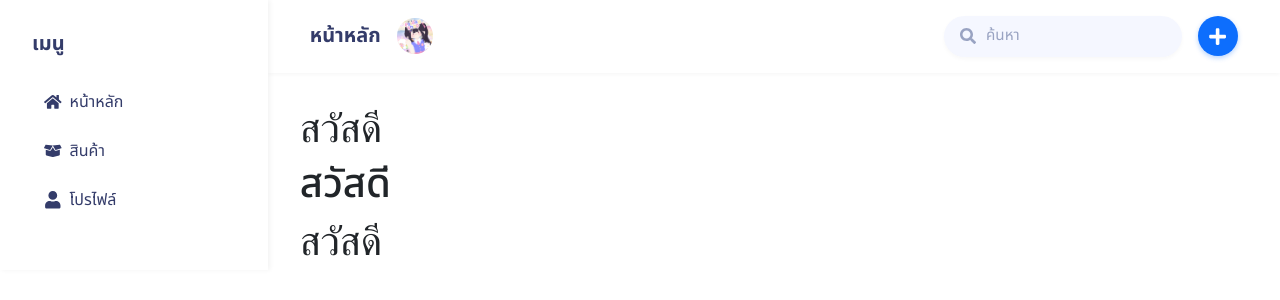
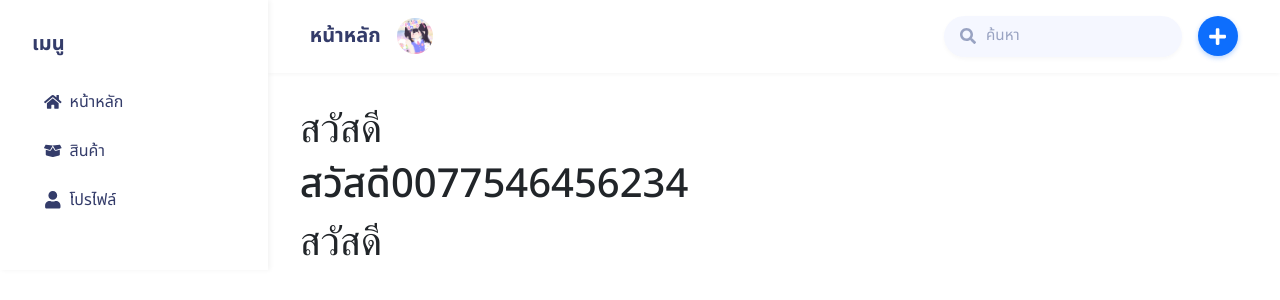
Before and after one commit to friday-shop/fridayshop-app, a React (Vite) app: page / in a window 1280 px wide. Shown: the top 300 px of the page. Built offline with nearby package versions, Linux system fonts and the light colour scheme.

Commit message:
add text

```diff
--- a/src/pages/Home.tsx
+++ b/src/pages/Home.tsx
@@ -2,7 +2,7 @@ function Home() {
   return (
     <>
       <h1 style={{ fontFamily: 'cursive' }}>สวัสดี</h1>
-      <h1 style={{ fontFamily: 'Noto Sans Thai' }}>สวัสดี</h1>
+      <h1 style={{ fontFamily: 'Noto Sans Thai' }}>สวัสดี0077546456234</h1>
       <h1 style={{ fontFamily: 'sans-serif' }}>สวัสดี</h1>
     </>
   );
```
